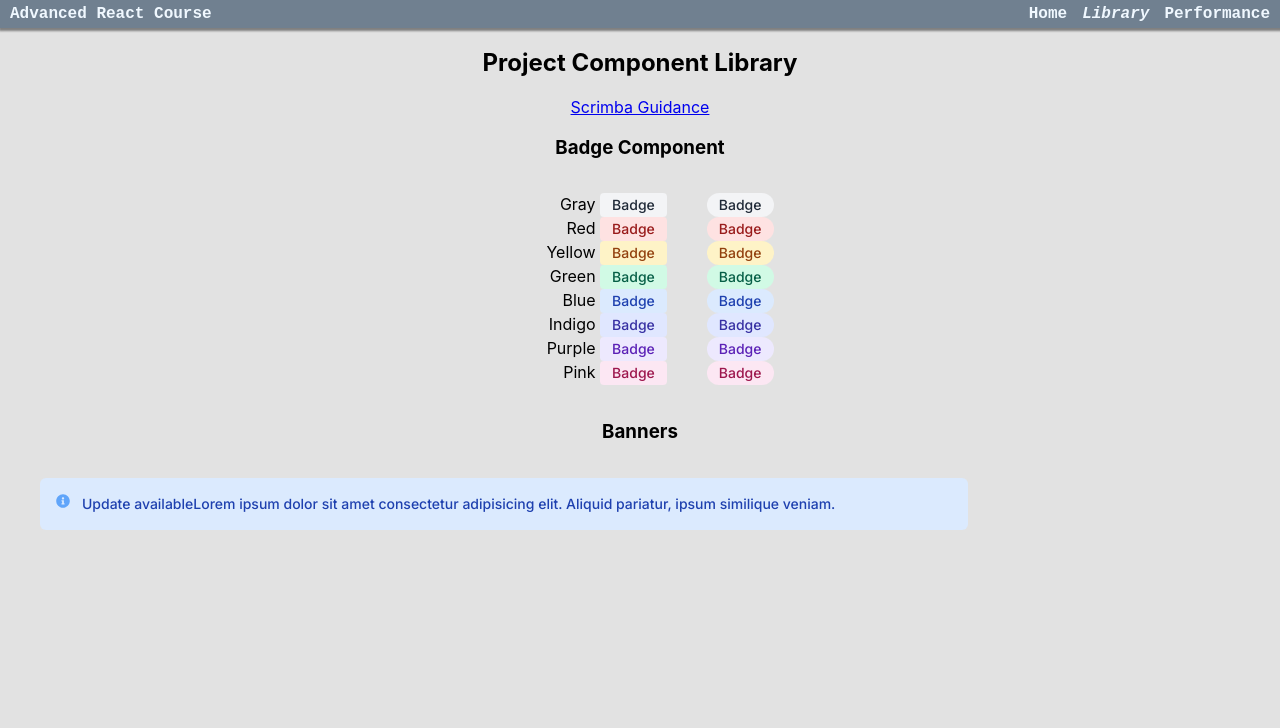
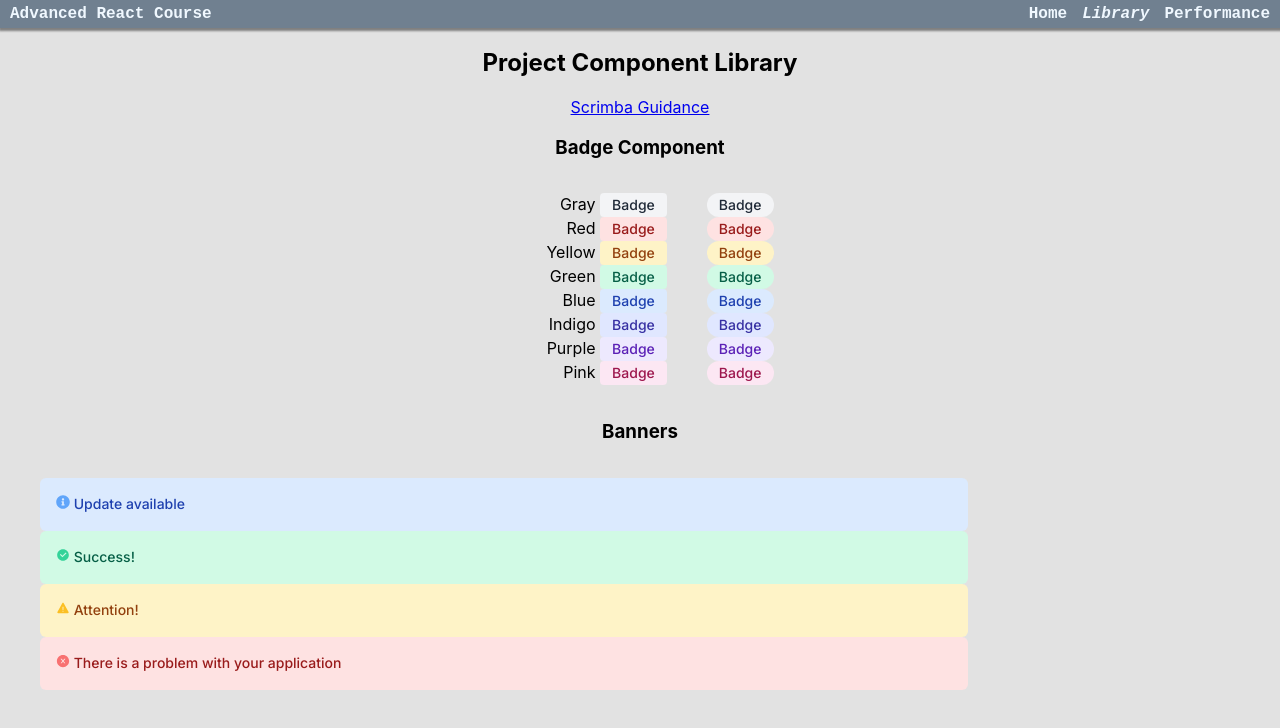
Before and after one commit to gregrell/scrimba_advanced_react, a React (Create React App) app in the folder advancedreact2/: page /library in a window 1280 px wide. Shown: the top 728 px of the page. Built offline with nearby package versions, Linux system fonts and the light colour scheme; the HTML template or start-up script is replaced by a standard one.

Commit message:
basic banner working

```diff
--- a/advancedreact2/src/App.css
+++ b/advancedreact2/src/App.css
@@ -160,7 +160,8 @@ li{
   width: 896px;
   padding: 16px;
   align-items: flex-start;
-  gap: 12px;
+  flex-direction: column;
+  gap: 1px;
 
   border-radius: 6px;
 
@@ -169,6 +170,7 @@ li{
   font-style: normal;
   font-weight: 500;
   line-height: 20px; /* 142.857% */
+
 }
 
 
--- a/advancedreact2/src/Components/Banner/Banner.jsx
+++ b/advancedreact2/src/Components/Banner/Banner.jsx
@@ -1,6 +1,10 @@
 import React from "react";
 import classnames from "classnames";
 import { FaInfoCircle } from "react-icons/fa";
+import { RiCheckboxCircleFill } from "react-icons/ri";
+import { IoIosWarning } from "react-icons/io";
+import { AiFillCloseCircle } from "react-icons/ai";
+
 
 
 export default function Banner({children, variant, className, ...rest}){
@@ -23,8 +27,17 @@ export default function Banner({children, variant, className, ...rest}){
     return(
         <>
             <div className={allClasses}>
-                <FaInfoCircle color="#60A5FA"/>Update available
-                {children && children}
+                <div>
+                {bannerType==='neutral' && <><FaInfoCircle color="#60A5FA"/> Update available</>}
+                {bannerType==='success' && <><RiCheckboxCircleFill color="#34D399"/> Success!</>}
+                {bannerType==='warning' && <><IoIosWarning color="#FBBF24"/> Attention!</>}
+                {bannerType==='error' && <><AiFillCloseCircle color="#F87171"/> There is a problem with your application</>}
+                </div>
+                <div>
+                    {children && children}
+                </div>
+
+
 
 
             </div>
--- a/advancedreact2/src/Components/Routing/Library.jsx
+++ b/advancedreact2/src/Components/Routing/Library.jsx
@@ -41,7 +41,10 @@ export default function Library(){
             <h3>Banners</h3>
             <div className="presentationPort">
                 <ul>
-                    <li><Banner>Lorem ipsum dolor sit amet consectetur adipisicing elit. Aliquid pariatur, ipsum similique veniam.</Banner></li>
+                <li><Banner></Banner></li>
+                <li><Banner variant='success'></Banner></li>
+                <li><Banner variant='warning'></Banner></li>
+                <li><Banner variant='error'></Banner></li>
                 </ul>
             </div>
 
```
